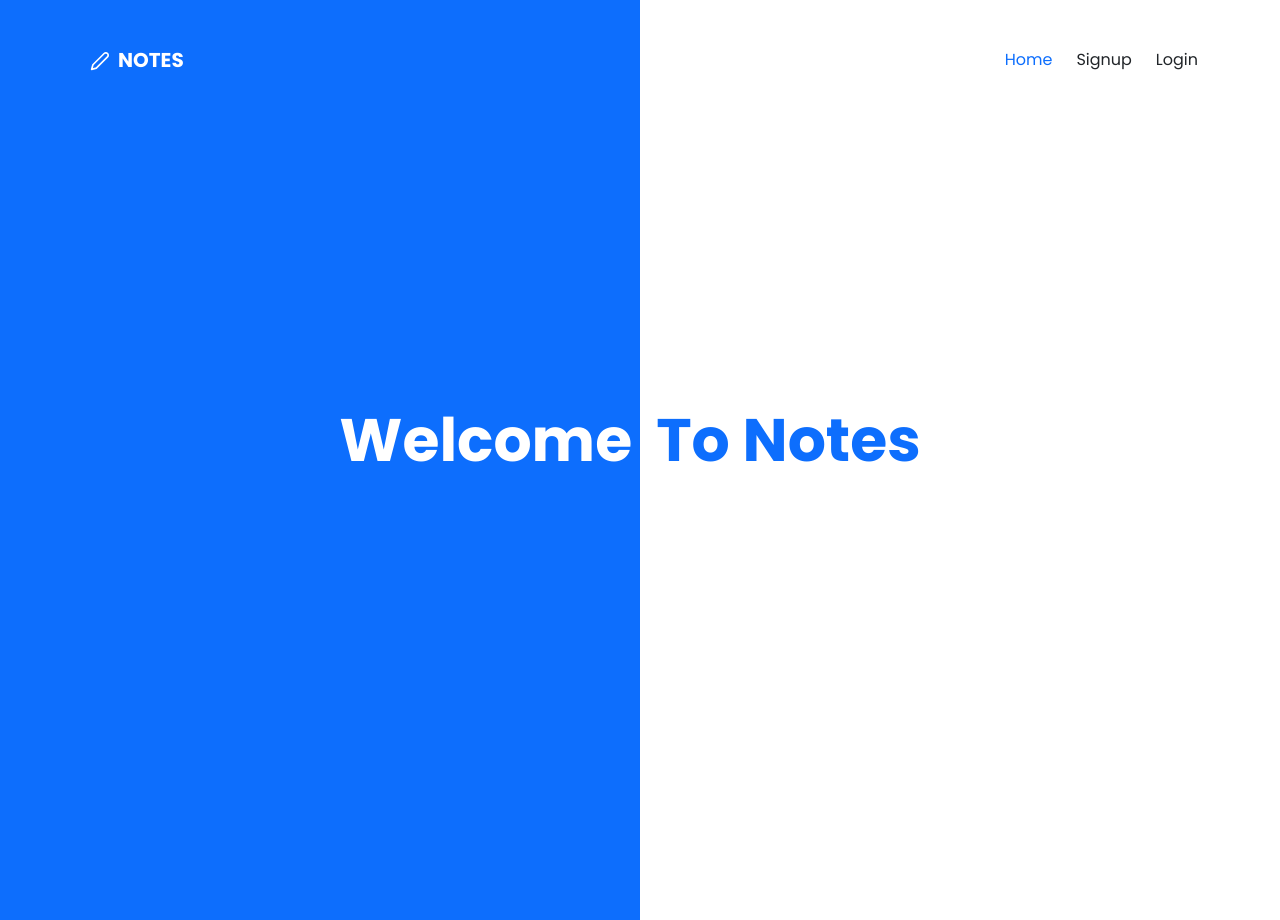
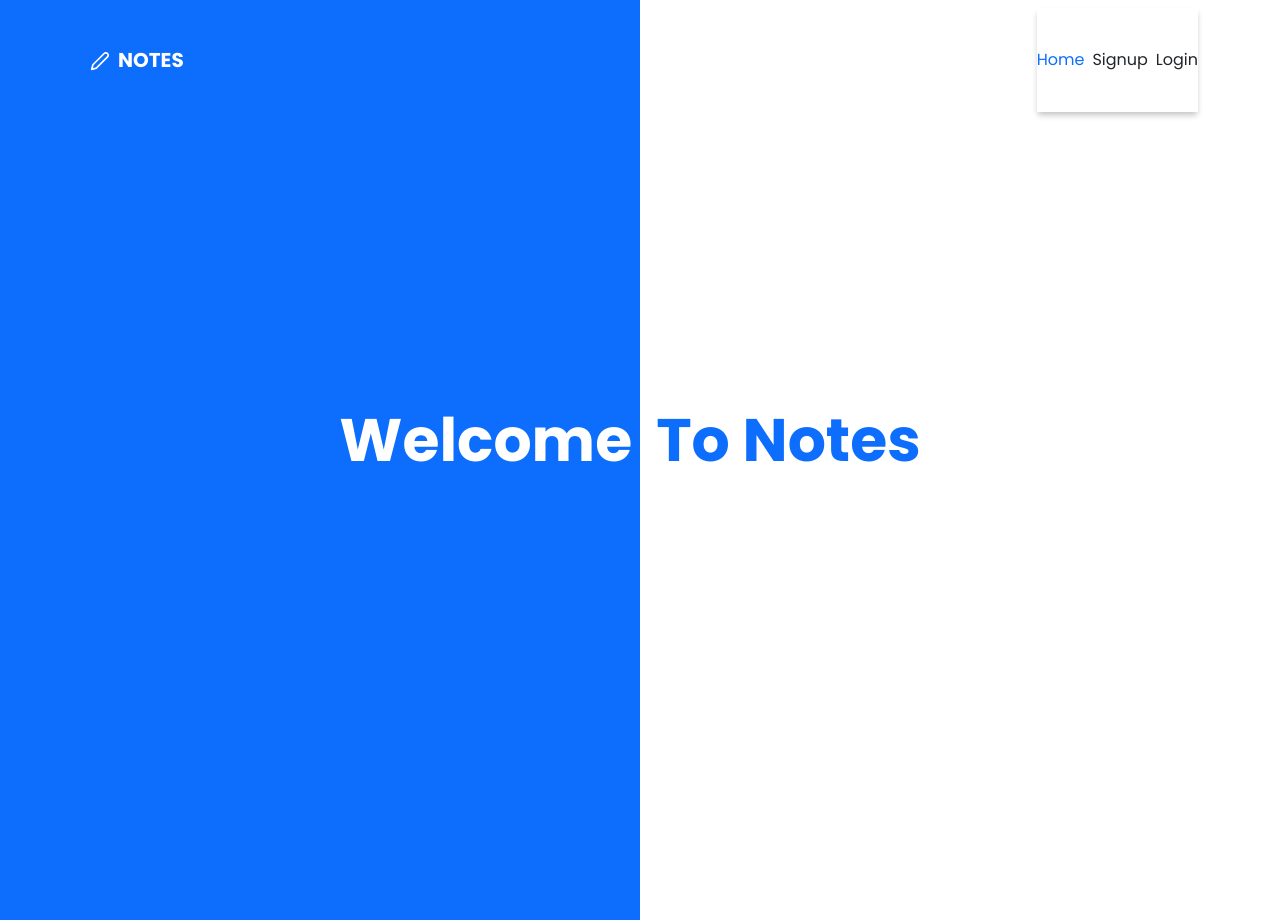
Before and after one commit to niamudeen-mvt/notes-client, a React (Create React App) app: page / in a window 1280 px wide. Built offline with nearby package versions, Linux system fonts and the light colour scheme; no server answers.

Commit message:
message: testing

```diff
--- a/src/components/layout/Header.js
+++ b/src/components/layout/Header.js
@@ -39,15 +39,19 @@ const Header = () => {
                 <Navbar.Toggle aria-controls="basic-navbar-nav" />
                 <Navbar.Collapse id="basic-navbar-nav" ref={navbarRef}>
                     <Nav
-                        className={` ${
+                        className={`${
                             windowObj.width > 992
                                 ? 'ms-auto'
-                                : 'min-vh-100 w-100 flex_center bg-primary mt-2'
+                                : 'w-100 flex_center bg-primary mt-2'
                         }`}
+                        style={{
+                            minHeight: windowObj.width > 992 ? 0 : '70vh',
+                            boxShadow: '0px 4px 6px -1px rgba(0, 0, 0, 0.24)',
+                        }}
                     >
                         {isLoggedIn ? (
                             <div
-                                className={`py-4 d-flex gap-4 ${
+                                className={`py-4 d-flex gap-2 ${
                                     windowObj.width > 992 ? '' : 'flex-column'
                                 }`}
                             >
@@ -94,7 +98,7 @@ const Header = () => {
                             </div>
                         ) : (
                             <div
-                                className={`py-4 d-flex gap-4 ${
+                                className={`py-4 d-flex gap-2 ${
                                     windowObj.width > 992 ? '' : 'flex-column'
                                 }`}
                             >
```
